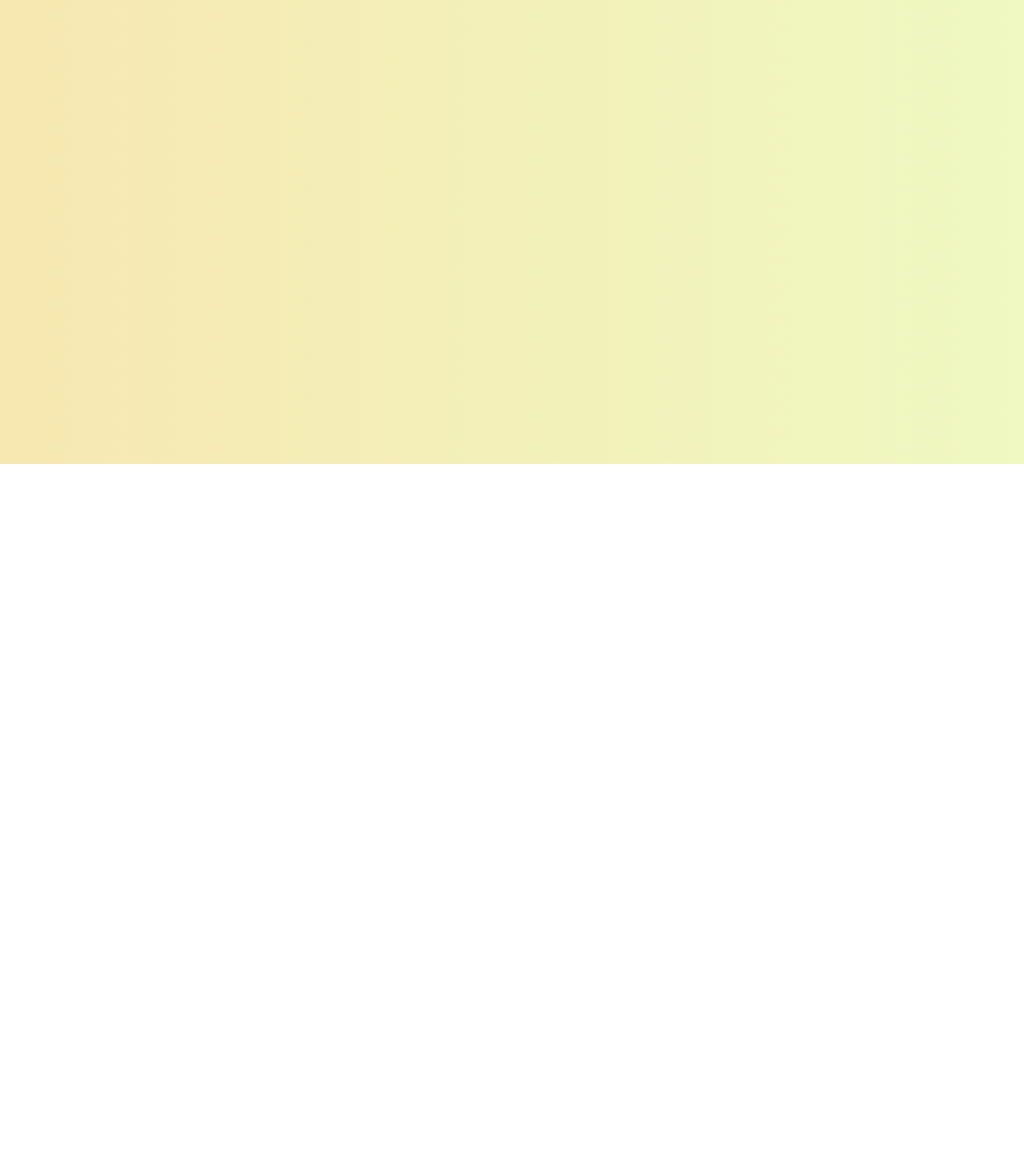
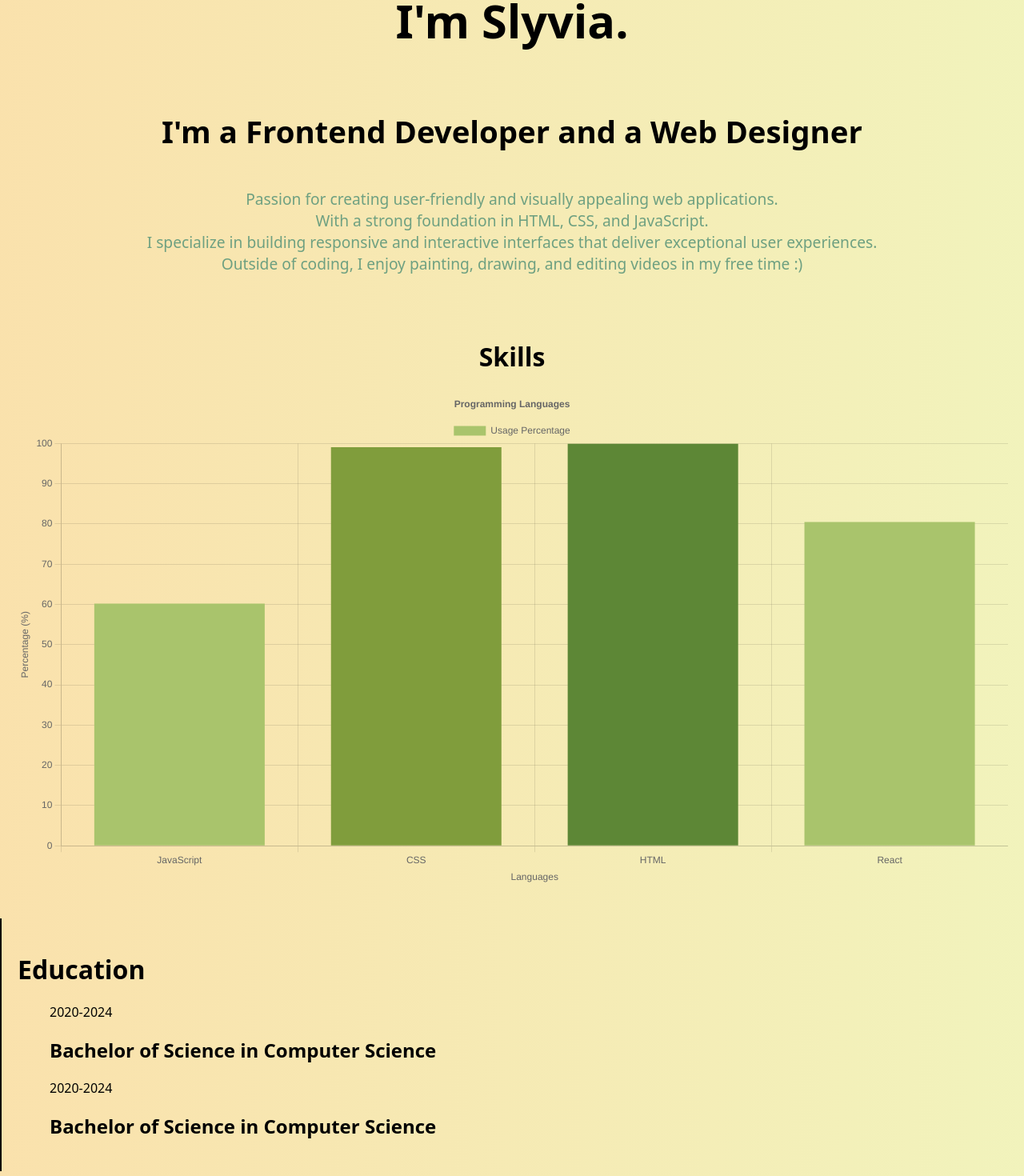
Before and after one commit to slyvai/portofolio_website, a React (Vite) app: page /about in a window 1280 px wide. Shown: the part 220-1690 px from the top of the page at 80% size. Before the commit the page ends 800 px from the top, so only its background shows below. Built offline with nearby package versions, Linux system fonts and the light colour scheme.

Commit message:
fourth-commit

```diff
--- a/package.json
+++ b/package.json
@@ -10,8 +10,10 @@
     "preview": "vite preview"
   },
   "dependencies": {
+    "chart.js": "^4.4.8",
     "gsap": "^3.12.7",
     "react": "^19.0.0",
+    "react-chartjs-2": "^5.3.0",
     "react-dom": "^19.0.0",
     "react-router-dom": "^7.4.0",
     "typed.js": "^2.1.0"
--- a/src/component/About.jsx
+++ b/src/component/About.jsx
@@ -1,6 +1,60 @@
 import { Link } from "react-router-dom";
+import "../styles/About.css";
+import { Bar } from "react-chartjs-2";
+import {
+  Chart as ChartJS,
+  CategoryScale,
+  LinearScale,
+  BarElement,
+  Title,
+  Tooltip,
+  Legend,
+} from "chart.js";
+
+ChartJS.register(CategoryScale, LinearScale, BarElement, Title, Tooltip, Legend);
 
 function About() {
+  const chartData = {
+    labels: ["JavaScript", "CSS", "HTML", "React"],
+    datasets: [
+      {
+        label: "Usage Percentage",
+        data: [60.2, 99.1, 100, 80.5],
+        backgroundColor: ["#A9C46C", "#809D3C", "#5D8736"],
+      },
+    ],
+  };
+
+
+  const chartOptions = {
+    responsive: true,
+    plugins: {
+      legend: {
+        display: true,
+        position: "top",
+      },
+      title: {
+        display: true,
+        text: "Programming Languages",
+      },
+    },
+    scales: {
+      x: {
+        title: {
+          display: true,
+          text: "Languages",
+        },
+      },
+      y: {
+        title: {
+          display: true,
+          text: "Percentage (%)",
+        },
+        beginAtZero: true,
+      },
+    },
+  };
+
   return (
     <div className="about-section">
       <div className="nav-section">
@@ -22,7 +76,48 @@ function About() {
           </li>
         </ul>
       </div>
-      <h1>About</h1>
+
+      <div className="about-text">
+        <div className="about-profile">
+          <img src="" alt="" />
+        </div>
+
+        <h2>I'm Slyvia.</h2>
+        <h1>
+          I'm a <strong>Frontend Developer</strong> and a <strong>Web Designer</strong>
+        </h1>
+        <p>
+          Passion for creating user-friendly and visually appealing web
+          applications. <br /> With a strong foundation in HTML, CSS, and
+          JavaScript. <br /> I specialize in building responsive and interactive
+          interfaces that deliver exceptional user experiences. <br /> Outside
+          of coding, I enjoy painting, drawing, and editing videos in my free time :)
+        </p>
+      </div>
+
+      <div className="about-skills">
+        <h1>Skills</h1>
+        <Bar data={chartData} options={chartOptions} />
+      </div>
+
+      <div className="about-education">
+        <div className="timeline">
+          <h1>Education</h1>
+          <div className="timeline-item">
+            <div className="timeline-content">
+              <p>2020-2024</p>
+              <h2>Bachelor of Science in Computer Science</h2>
+            </div>
+          </div>
+
+          <div className="timeline-item">
+            <div className="timeline-content">
+              <p>2020-2024</p>
+              <h2>Bachelor of Science in Computer Science</h2>
+            </div>
+          </div>
+        </div>
+      </div>
     </div>
   );
 }
--- a/src/component/Home.jsx
+++ b/src/component/Home.jsx
@@ -94,9 +94,8 @@ function Home() {
           </h1>
           <div className="overlay-text">
             <h4 ref={frontendRef}>Frontend Developer</h4>
-            <h4 ref={uiRef}>UI Designer</h4>
+            <h4 ref={uiRef}>Web Designer</h4>
           </div>
-
           <p>I build user interfaces and features for web.</p>
         </div>
 
--- /dev/null
+++ b/src/styles/About.css
@@ -0,0 +1,67 @@
+.about-text {
+  display: flex;
+  flex-direction: column;
+  justify-content: center;
+  align-items: center;
+  font-size: 1.2em;
+}
+
+.about-text p {
+  color: #6ea081;
+  font-weight: 500;
+  text-align: center;
+}
+
+
+.timeline {
+  position: relative;
+  margin: 20px auto;
+  padding: 20px;
+  border-left: 2px solid #000000;
+}
+
+.timeline-item {
+  position: relative;
+  margin: 20px 0;
+  padding-left: 40px;
+}
+
+.timeline-content {
+  transition: all 0.3s ease;
+}
+
+.timeline-content:hover{
+  padding: 15px;
+  border-radius: 8px;
+  box-shadow: 0px 2px 5px rgba(0, 0, 0, 0.3);
+}
+
+.timeline-content h3 {
+  margin: 0 0 5px;
+  font-size: 1.2em;
+}
+
+.timeline-content p {
+  margin: 0;
+}
+
+.about-skills {
+  display: flex;
+  flex-direction: column;
+  justify-content: center;
+  align-items: center;
+  margin: 20px auto;
+  padding: 20px;
+}
+
+.about-skills .skills {
+  display: grid;
+  grid-template-columns: repeat(3, 1fr);
+}
+
+
+
+.about-text h2 {
+  text-align: center;
+  font-size: 3em;
+}
--- a/src/styles/Home.css
+++ b/src/styles/Home.css
@@ -66,6 +66,7 @@
   bottom: 0;
   left: 0;
   width: 100%;
+  height: 3px;
   background: transparent;
   transition: background-color 0.3s, transform 0.3s;
   transform: scaleX(0);
```
Also changed, not shown: 1 other file (tests, documents, lock files or other folders).
